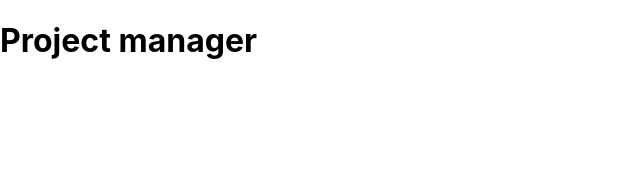
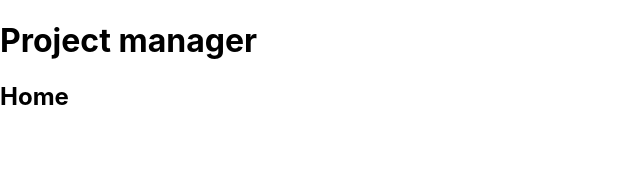
Before and after one commit to venoblin/teamhub-frontend, a React (Create React App) app: page / in a window 1280 px wide. Shown: the top 172 px of the page, without its empty margins (0-640 px from the left). Built offline with nearby package versions, Linux system fonts and the light colour scheme.

Commit message:
Created starting point for Home component

```diff
--- a/src/App.tsx
+++ b/src/App.tsx
@@ -1,11 +1,13 @@
-import './styles/App.css';
+import './styles/App.css'
+import Home from './components/routes/Home'
 
 const App = () => {
   return (
     <div className="App">
       <h1>Project manager</h1>
+      <Home />
     </div>
-  );
+  )
 }
 
 export default App;
--- a/src/components/routes/Home.tsx
+++ b/src/components/routes/Home.tsx
@@ -0,0 +1,11 @@
+import '../../styles/Home.css'
+
+const Home = () => {
+  return (
+    <div className="Home">
+      <h2>Home</h2>
+    </div>
+  )
+}
+
+export default Home
--- /dev/null
+++ b/src/styles/Home.css
@@ -0,0 +1 @@
+/*# sourceMappingURL=Home.css.map */
```
Also changed, not shown: src/styles/Home.scss (added), 1 other file (tests, documents, lock files or other folders).
